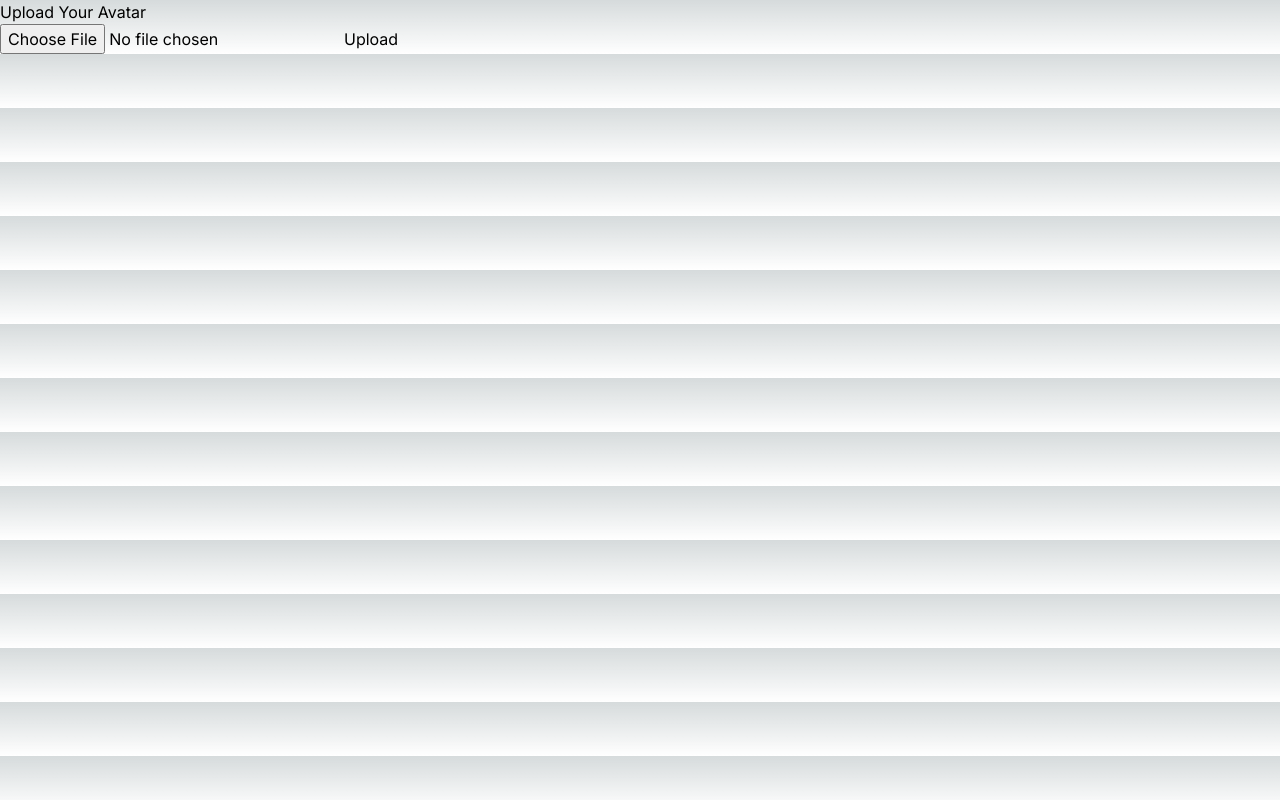
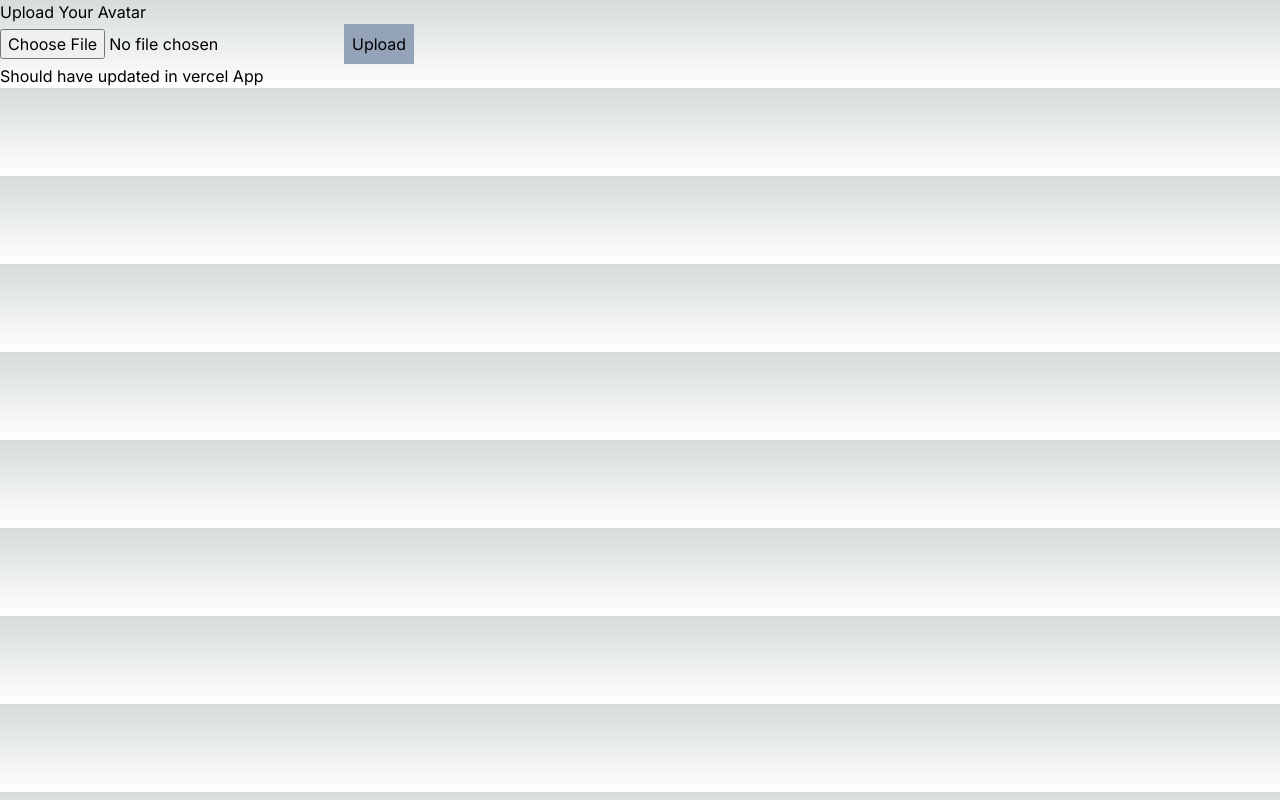
Before and after one commit to Cral27/Vercel-blob, a Next.js app: page / in a window 1280 px wide. Built offline with nearby package versions, Linux system fonts and the light colour scheme.

Commit message:
Changed some text to see if it will reflect on vercel

```diff
--- a/app/page.tsx
+++ b/app/page.tsx
@@ -9,16 +9,30 @@ export default function AvatarUploadPage() {
 	const [blob, setBlob] = useState<PutBlobResult | null>(null);
 	const [previewUrl, setPreviewUrl] = useState<string | null>(null);
 
+	// const handleFileChange = () => {
+	// 	if(inputFileRef.current?.files){
+	// 		const file = inputFileRef.current.files[0]
+	// 		const reader = new FileReader()
+	// 		reader.onloadend = () => {
+	// 			setPreviewUrl(reader.result as string)
+	// 		}
+	// 		reader.readAsDataURL(file)
+	// 	}
+	// }
+
 	const handleFileChange = () => {
-		if(inputFileRef.current?.files){
-			const file = inputFileRef.current.files[0]
-			const reader = new FileReader()
-			reader.onloadend = () => {
-				setPreviewUrl(reader.result as string)
-			}
-			reader.readAsDataURL(file)
+		console.log('File input changed');
+		if (inputFileRef.current?.files) {
+		  const file = inputFileRef.current.files[0];
+		  console.log('Selected file:', file);
+		  const reader = new FileReader();
+		  reader.onloadend = () => {
+			console.log('FileReader result:', reader.result);
+			setPreviewUrl(reader.result as string);
+		  };
+		  reader.readAsDataURL(file);
 		}
-	}
+	  };
 
 	return (
 		<>
@@ -43,11 +57,12 @@ export default function AvatarUploadPage() {
 				}}
 			>
 				<input name="file" ref={inputFileRef} type="file" onChange={handleFileChange} required />
-				<button type="submit">Upload</button>
+				<button type="submit" className='bg-slate-400 p-2'>Upload</button>
 			</form>
 			{previewUrl && (
 				<div>
-					<img src={previewUrl} alt="Image Preview" className='w-40 h-40'/>
+					{/* <img src={previewUrl} alt="Image Preview" className='w-40 h-40'/> */}
+
 				</div>
 			)}
 			{blob && (
@@ -55,6 +70,7 @@ export default function AvatarUploadPage() {
 				Blob url: <a href={blob.url}>{blob.url}</a>
 				</div>
 			)}
+			<h1>Should have updated in vercel App</h1>
 		</>
 	);
 }
```
